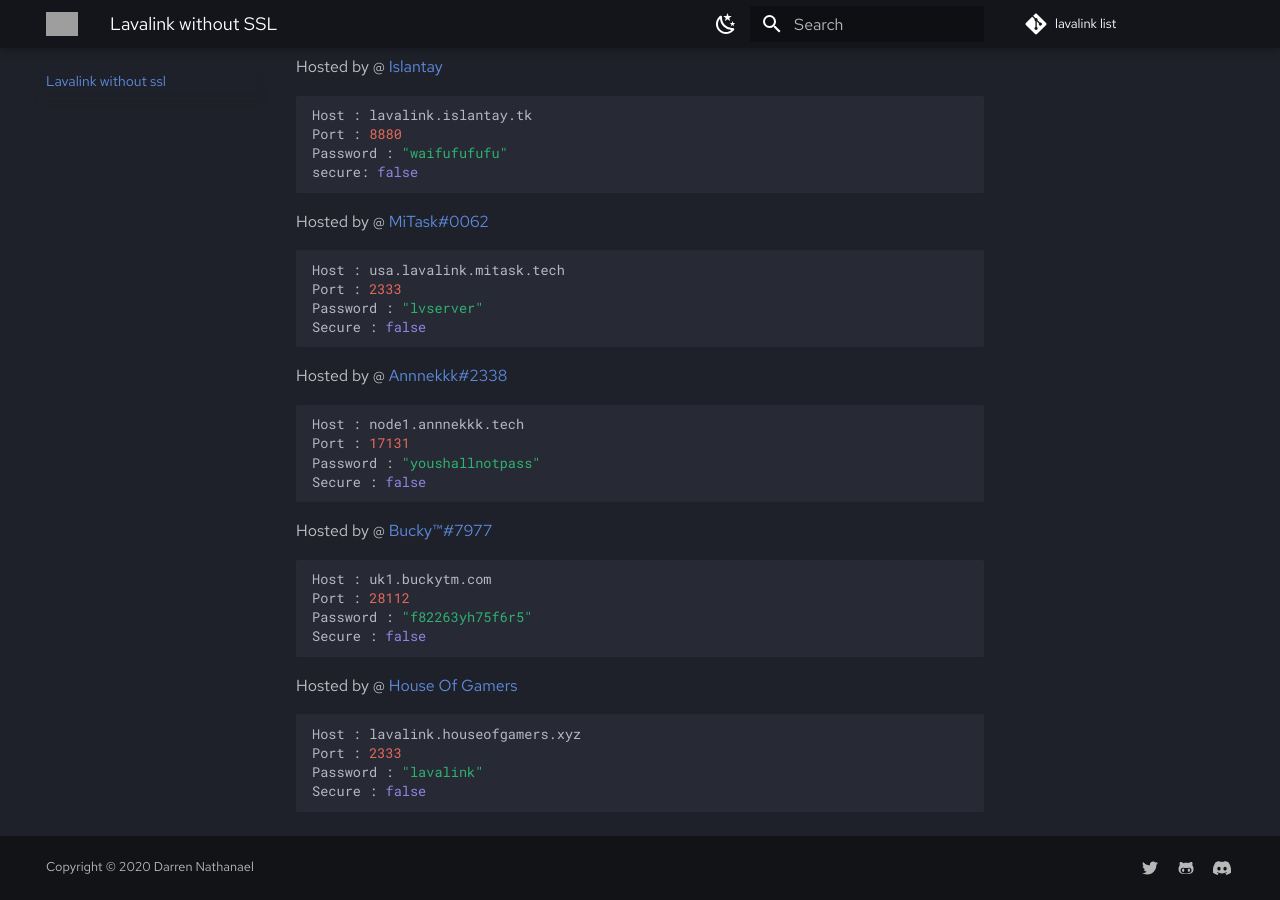
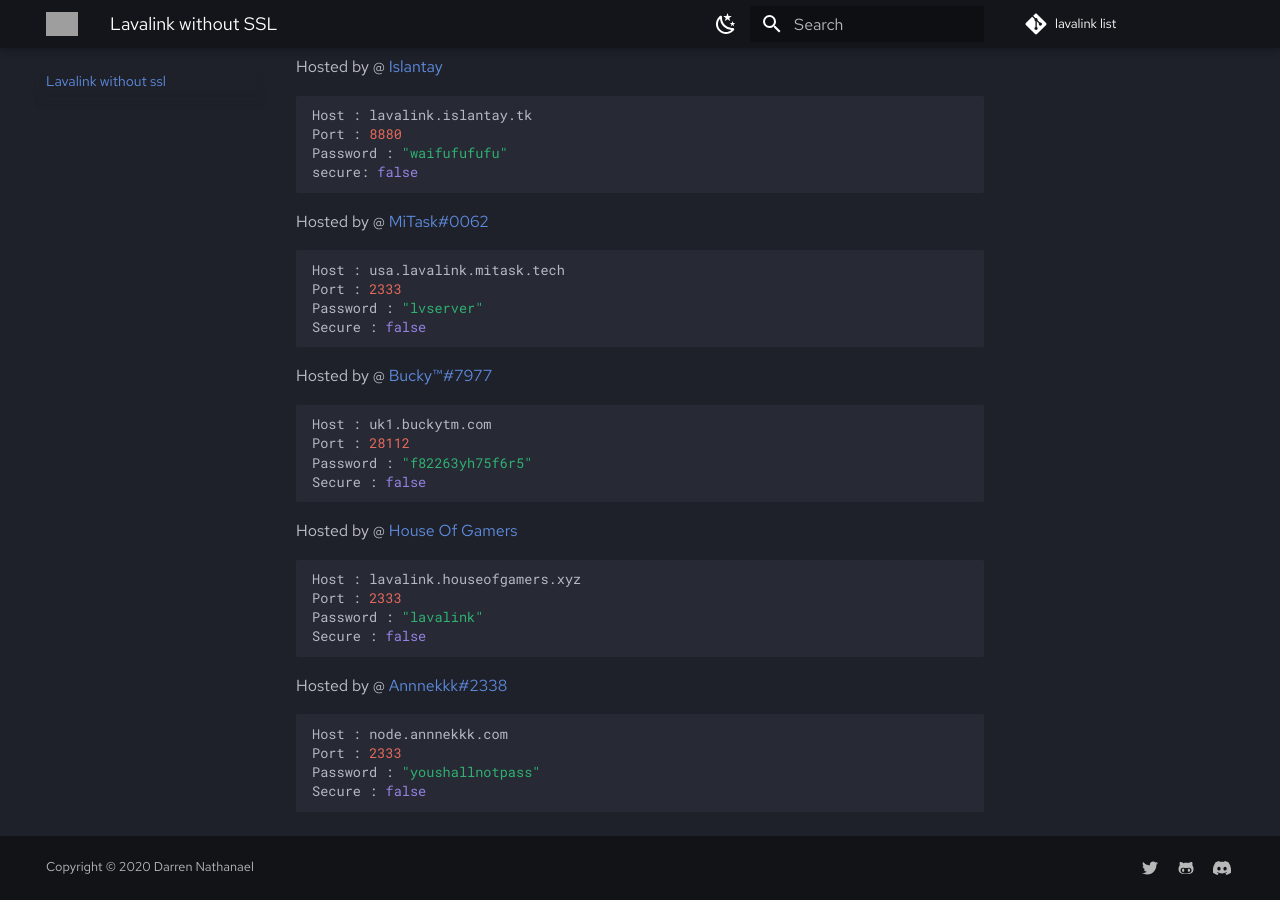
Before and after one commit to DarrenOfficial/lavalink-list, an MkDocs documentation site: the page built from docs/NoSSL/lavalink-without-ssl.md, in a window 1280 px wide and 900 px high, scrolled down 1102 px. Built offline with MkDocs 1.6.1 and Material for MkDocs 9.7.7, drawn with Linux system fonts in a browser that asks for light colours; comment, search, counter and statistics services are not loaded; grey boxes are pictures that could not be loaded.

Commit message:
Update lavalink-without-ssl.md (#112)

````diff
--- a/docs/NoSSL/lavalink-without-ssl.md
+++ b/docs/NoSSL/lavalink-without-ssl.md
@@ -69,14 +69,6 @@ Password : "lvserver"
 Secure : false
 ```
 
-Hosted by @ [Annnekkk#2338](https://github.com/Annnekkk)
-```bash
-Host : node1.annnekkk.tech
-Port : 17131
-Password : "youshallnotpass"
-Secure : false
-```
-
 Hosted by @ [Bucky™#7977](https://github.com/BuckyTM)
 ```bash
 Host : uk1.buckytm.com
@@ -92,3 +84,11 @@ Port : 2333
 Password : "lavalink"
 Secure : false
 ```
+
+Hosted by @ [Annnekkk#2338](https://github.com/Annnekkk)
+```bash
+Host : node.annnekkk.com
+Port : 2333
+Password : "youshallnotpass"
+Secure : false
+```
````
